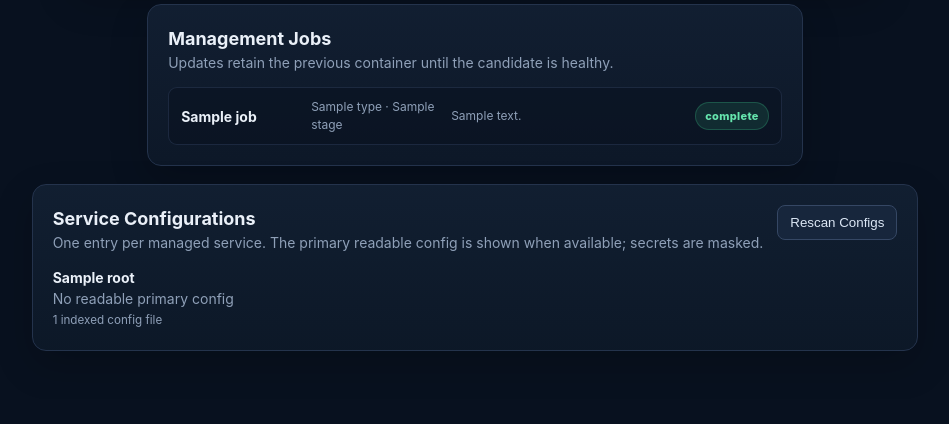
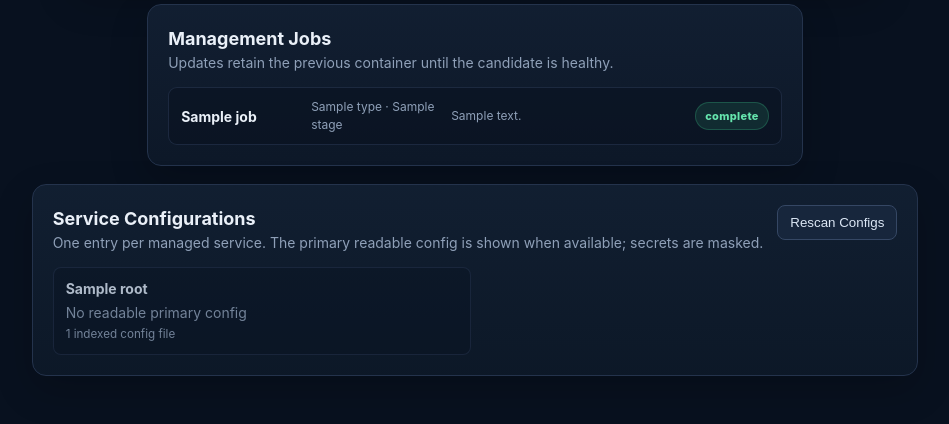
Before and after one commit to Fudmonk95/ArrNexus, a Python web app: template app/templates/mediastack.html in a window 1280 px wide. Shown: the part 1015-1439 px from the top of the page, without its empty margins (165-1114 px from the left). Before the commit the page ends 1366 px from the top, so only its background shows below. Run offline with Jinja, Linux system fonts and the light colour scheme; the template is opened without the code that fills it: most values are stand-ins (such as "Sample title", 1, 10 or a date in 2020).

Commit message:
MediaStack: style service configuration placeholders

```diff
--- a/app/static/mediastack.css
+++ b/app/static/mediastack.css
@@ -15,3 +15,7 @@
 .resource-suggestion{padding:10px 12px;border:1px solid rgba(80,190,170,.28);border-radius:9px;background:rgba(31,142,120,.08);color:#cfece5}
 @media(max-width:760px){.resource-editor-summary{grid-template-columns:1fr 1fr}.resource-form-grid{grid-template-columns:1fr}}
 @media(max-width:520px){.resource-editor-summary{grid-template-columns:1fr}}
+
+.mediastack-config-file strong{display:block;color:#dce7f5;margin-bottom:3px}
+.mediastack-config-file.unavailable{display:flex;flex-direction:column;align-items:flex-start;padding:10px 12px;border:1px solid rgba(36,51,76,.7);border-radius:8px;background:rgba(8,17,31,.35);opacity:.78}
+.mediastack-config-file.unavailable small{color:var(--muted);margin-top:3px}
```
